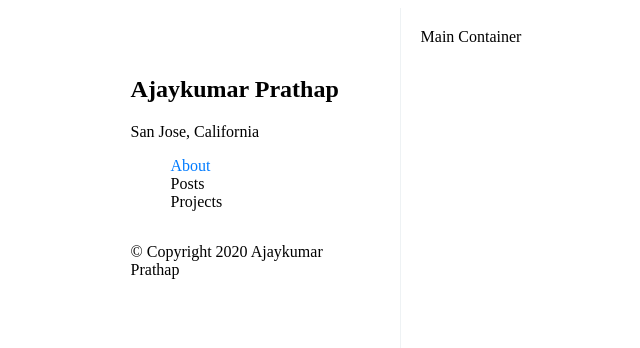
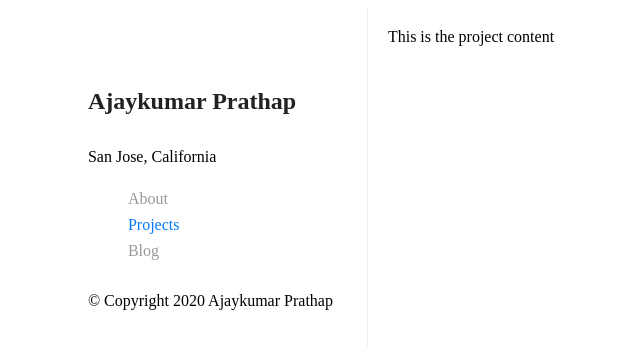
Before and after one commit to pajaydev/ajaykumar, a Gatsby site: page / in a window 1280 px wide. Shown: the top 348 px of the page, without its empty margins (319-959 px from the left). Built offline with nearby package versions, Linux system fonts and the light colour scheme; Gatsby itself is replaced by a stand-in of ours.

Commit message:
added blogs and projects

```diff
--- a/src/components/container.css
+++ /dev/null
@@ -1,4 +0,0 @@
-.container {
-  display: flex;
-  flex-direction: column;
-}
--- a/src/components/container.js
+++ /dev/null
@@ -1,6 +0,0 @@
-import React from "react"
-import "./container.css"
-
-const MainContainer = () => <div class="container">Main Container</div>
-
-export default MainContainer
--- a/src/components/layout.js
+++ b/src/components/layout.js
@@ -1,6 +1,12 @@
 import React from "react"
+import SideBar from "./sidebar.js"
 import "./layout.css"
 
-const Layout = ({ children }) => <div class="wrapper">{children}</div>
+const Layout = ({ children }) => (
+  <div class="wrapper">
+    <SideBar />
+    <div class="container">{children}</div>
+  </div>
+)
 
 export default Layout
--- a/src/components/profile.css
+++ b/src/components/profile.css
@@ -1,3 +1,20 @@
 ul li {
   padding-top: 8px;
 }
+
+.title {
+  font-size: 1.5rem;
+  color: #222;
+}
+
+.nav-item {
+  color: #999;
+}
+
+.nav-item:hover {
+  color: #666;
+}
+
+.nav-active-item {
+  color: #007bff;
+}
--- a/src/components/profile.js
+++ b/src/components/profile.js
@@ -1,20 +1,44 @@
 import React from "react"
+import { Link } from "gatsby"
+import "./profile.css"
 
 export default () => {
   return (
     <div>
       <img src=""></img>
       <div class="title">
-        <h1>Ajaykumar Prathap</h1>
+        <h1>
+          <Link className="title" to="/">
+            Ajaykumar Prathap
+          </Link>
+        </h1>
       </div>
       <div class="desc">San Jose, California</div>
-      <nav class="profile--links">
+      <nav>
         <ul>
           <li>
-            <a>About</a>
+            <Link
+              className="nav-item"
+              activeClassName="nav-active-item"
+              to="/about"
+            >
+              About
+            </Link>
           </li>
-          <li>Posts</li>
-          <li>Projects</li>
+          <li>
+            <Link className="nav-item" activeClassName="nav-active-item" to="/">
+              Projects
+            </Link>
+          </li>
+          <li>
+            <Link
+              className="nav-item"
+              activeClassName="nav-active-item"
+              to="/blog"
+            >
+              Blog
+            </Link>
+          </li>
         </ul>
       </nav>
     </div>
--- /dev/null
+++ b/src/pages/blog.js
@@ -0,0 +1,6 @@
+import React from "react"
+import Layout from "../components/layout"
+
+export default () => {
+  return <Layout>This is the blog page</Layout>
+}
--- a/src/pages/index.js
+++ b/src/pages/index.js
@@ -1,12 +1,11 @@
 import React from "react"
 import Layout from "../components/layout"
 import SideBar from "../components/sidebar"
-import MainContainer from "../components/container"
+import Projects from "./projects"
 import "../styles/global.css"
 
 export default () => (
   <Layout>
-    <SideBar />
-    <MainContainer />
+    <Projects />
   </Layout>
 )
--- /dev/null
+++ b/src/pages/projects.js
@@ -0,0 +1,5 @@
+import React from "react"
+
+export default () => {
+  return <div>This is the project content</div>
+}
--- a/src/styles/global.css
+++ b/src/styles/global.css
@@ -19,7 +19,6 @@ li {
 }
 
 a {
-  color: #007bff;
   text-decoration: none;
   background-color: transparent;
 }
```
